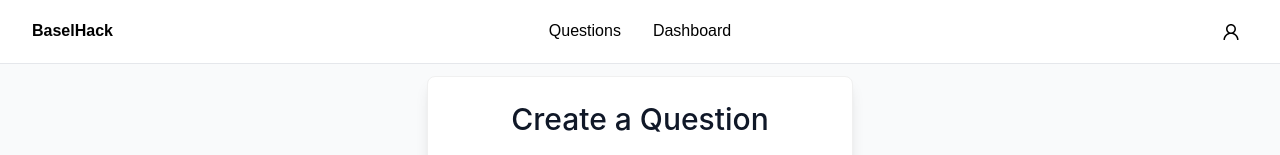
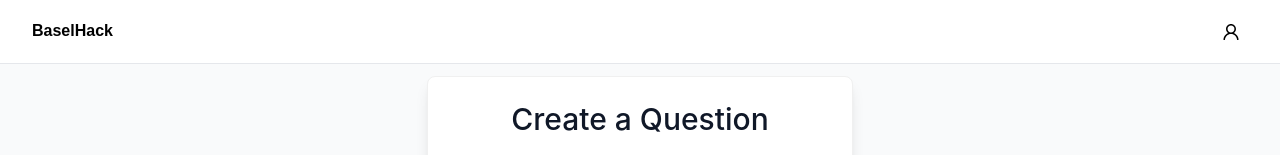
Before and after one commit to Azurioh/BaselHack-2025, a React (Vite) app in the folder code/apps/frontend/: page /questions/create in a window 1280 px wide. Shown: the top 155 px of the page. Built offline with nearby package versions, Linux system fonts and the light colour scheme; no server answers; sample sign-in values are in the browser's storage.

Commit message:
feat (frontend): conditionally render 'Questions' link in Navbar for admin users only

```diff
--- a/code/apps/frontend/src/Components/Navbar.tsx
+++ b/code/apps/frontend/src/Components/Navbar.tsx
@@ -23,18 +23,17 @@ export const Navbar = () => {
 
   return (
     <nav style={{ backgroundColor: '#ffffff' }} className="border-b border-gray-200 px-6 h-16 flex items-center justify-between">
-      {/* Logo/Branding - Gauche */}
       <button
-        onClick={() => navigate('/questions')}
+        onClick={() => navigate('/')}
         className="text-xl font-bold text-black !pl-8 hover:text-gray-800 transition-colors"
       >
         BaselHack
       </button>
 
-      {/* Navigation links - Centre */}
+      {userInformation?.role == 'admin' &&
         <div className="flex gap-8 absolute left-1/2 transform -translate-x-1/2">
           <button
-          onClick={() => navigate('/questions')}
+            onClick={() => navigate('/')}
             className="text-black font-medium text-lg hover:text-gray-800 hover:bg-gray-200 px-6 py-3 rounded-lg transition-all duration-200 scale-100 hover:scale-110"
           >
             Questions
@@ -46,8 +45,8 @@ export const Navbar = () => {
             Dashboard
           </button>
         </div>
+      }
 
-      {/* User menu - Droite */}
       <div className="flex items-center gap-4 !pr-8">
         <Dropdown
           menu={{ items: userMenuItems }}
```
Lines whose indentation alone changed are shown as unchanged.
